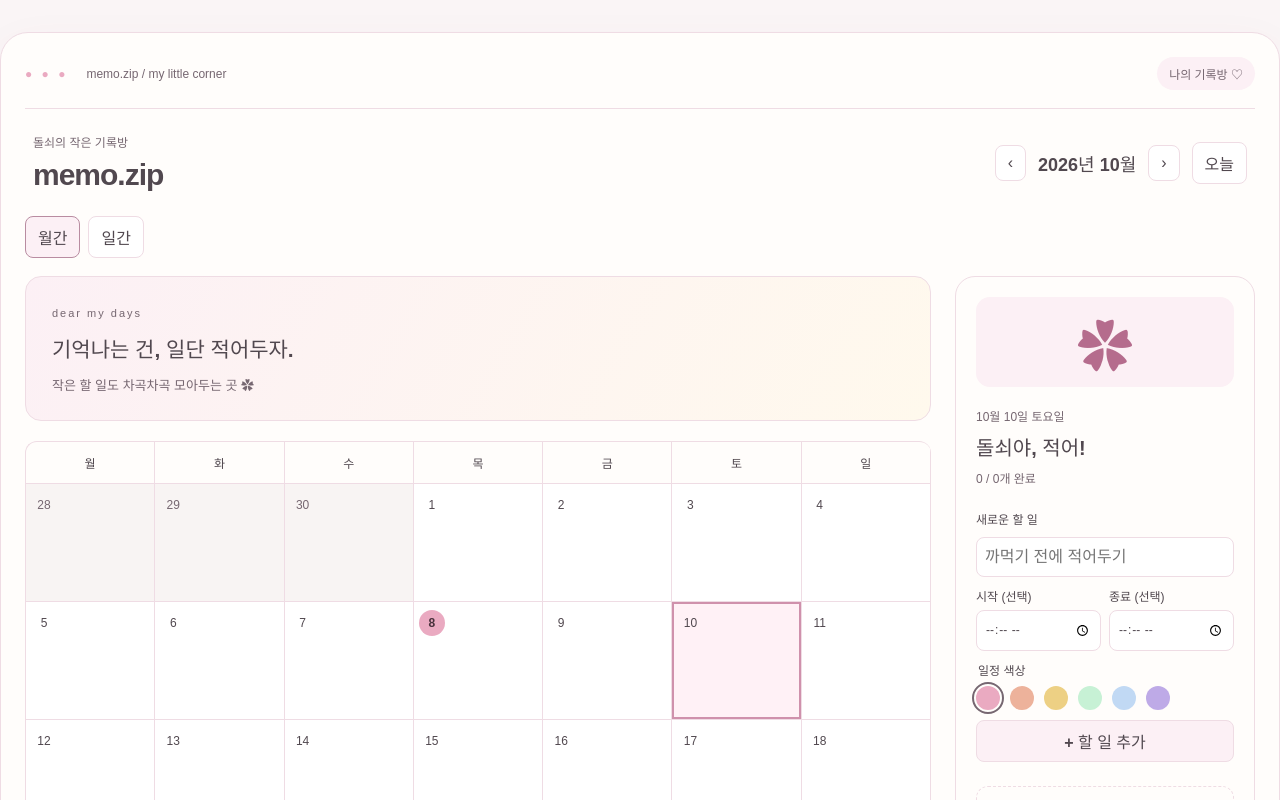
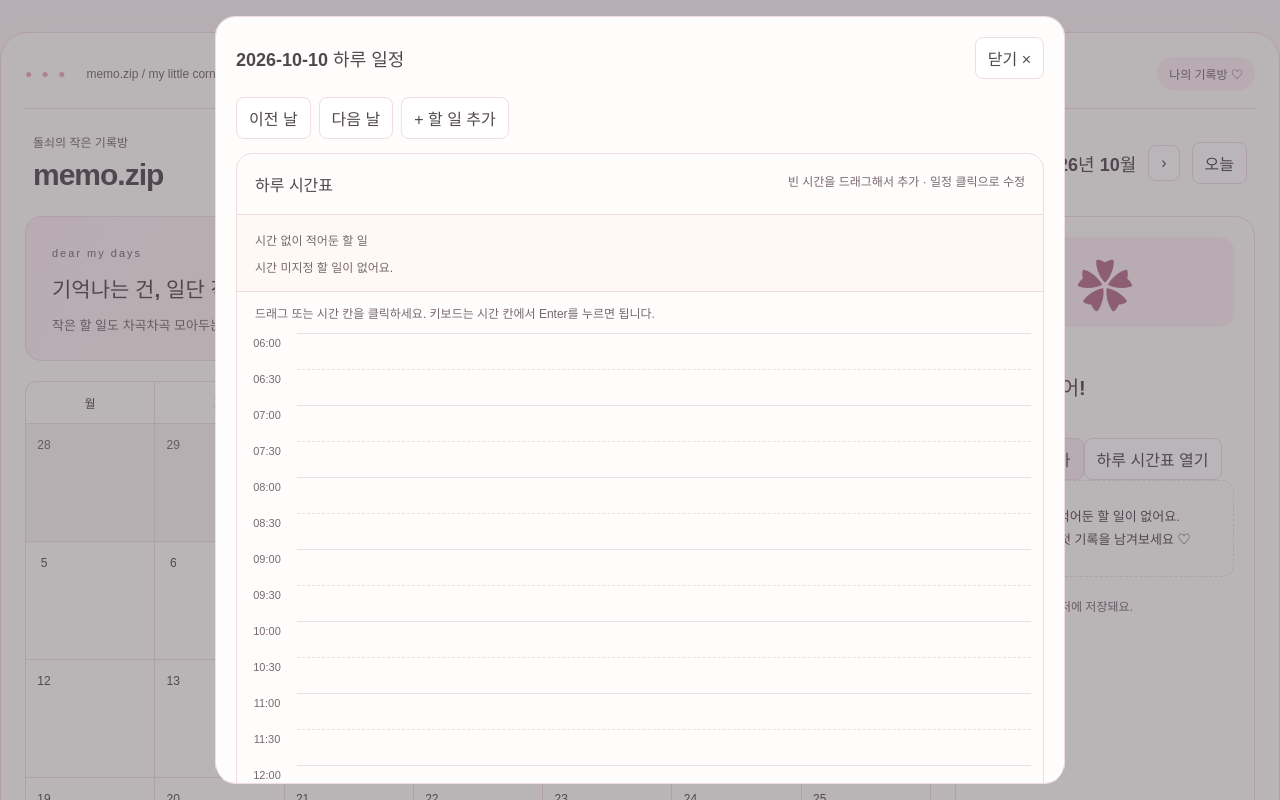
Before and after one commit to Gyu-me/memo.zip, a React (Vite) app: page / in a window 1280 px wide. Both pictures are taken after a click on the button "10". Shown: the top 800 px of the page. Built offline with nearby package versions, Linux system fonts and the light colour scheme.

Commit message:
feat: 하루 시간표 팝업으로 변경 및 드래그로 시간 작성 팝업 활성화 기능 추가

```diff
--- a/src/App.module.css
+++ b/src/App.module.css
@@ -61,3 +61,8 @@
 @media (max-width: 700px) { .layout { grid-template-columns: 1fr; } .toolbar { align-items: flex-start; flex-direction: column; } .home { margin: 12px 8px; padding: 12px; } .header { gap: 8px; } .header > span:nth-child(2) { flex: 1; } .home .day { min-height: 92px; padding: 4px 2px; } .event { font-size: 10px; } .banner { padding: 20px; } }
 .viewTabs { display: flex; gap: 8px; margin-bottom: 18px; }
 .viewTabs button[aria-pressed='true'] { background: var(--accent-soft); border-color: #b98ca1; font-weight: bold; }
+.home .dateButton { padding: 0; border: 0; text-align: left; width: 100%; background: transparent; }
+.home button.event { text-align: left; padding: 4px; font-size: 11px; border: 0; border-left: 3px solid var(--task-color); border-radius: 4px; }
+.home button.event.done { background: var(--task-color); }
+.form textarea { width: 100%; resize: vertical; border: 1px solid var(--border); border-radius: 8px; padding: 10px; color: inherit; background: white; }
+.popupNav { display: flex; gap: 8px; flex-wrap: wrap; margin-bottom: 14px; }
--- a/src/App.tsx
+++ b/src/App.tsx
@@ -5,6 +5,7 @@ import { dateKey, fromDateKey, monthDays } from "./lib/calendar";
 import type { Task } from "./types/task";
 import styles from "./App.module.css";
 import { DayTimeline } from "./components/DayTimeline";
+import { Popup } from "./components/Popup";
 
 const palette = [
   { id: "pink", name: "분홍", color: "#eaaac1" },
@@ -21,7 +22,9 @@ const colorOf = (task: Task) =>
 function App() {
   const [today, setToday] = useState(() => dateKey(new Date()));
   const [selected, setSelected] = useState(today);
-  const [view, setView] = useState<'month' | 'day'>('month');
+  const [dayOpen, setDayOpen] = useState(false);
+  const [editorOpen, setEditorOpen] = useState(false);
+  const [memo, setMemo] = useState('');
   const [month, setMonth] = useState(
     () => new Date(new Date().getFullYear(), new Date().getMonth(), 1),
   );
@@ -72,6 +75,15 @@ function App() {
     setStart("");
     setEnd("");
     setEditing(null);
+    setMemo('');
+  };
+
+  const openEditor = (task?: Task, range?: { start: string; end: string }) => {
+    clearForm();
+    setTitle(task?.title ?? ''); setMemo(task?.memo ?? '');
+    setStart(task?.startTime ?? range?.start ?? ''); setEnd(task?.endTime ?? range?.end ?? '');
+    setCategory(task?.categoryId ?? 'pink'); setEditing(task?.id ?? null);
+    setError(''); setEditorOpen(true);
   };
   const selectDate = (key: string) => {
     setSelected(key);
@@ -100,7 +112,9 @@ function App() {
       setError("할 일을 입력해주세요.");
       return;
     }
-    if ((start && !end) || (!start && end) || (start && end && end <= start)) {
+    const validStart = /^(?:[01]\d|2[0-3]):[0-5]\d$/;
+    const validEnd = /^(?:(?:[01]\d|2[0-3]):[0-5]\d|24:00)$/;
+    if ((start && !end) || (!start && end) || (start && end && (!validStart.test(start) || !validEnd.test(end) || end <= start))) {
       setError(
         "시작과 종료 시간을 함께 입력하고 종료를 시작보다 늦게 설정해주세요.",
       );
@@ -110,6 +124,7 @@ function App() {
     const task: Task = {
       id: original?.id ?? crypto.randomUUID(),
       title: title.trim(),
+      memo: memo.trim() || undefined,
       date: selected,
       startTime: start || undefined,
       endTime: end || undefined,
@@ -117,7 +132,7 @@ function App() {
       completed: original?.completed ?? false,
       createdAt: original?.createdAt ?? new Date().toISOString(),
     };
-    if (await mutate(() => taskRepository.save(task))) clearForm();
+    if (await mutate(() => taskRepository.save(task))) { clearForm(); setEditorOpen(false); }
   }
 
   return (
@@ -136,20 +151,20 @@ function App() {
         </div>
         <nav className={styles.monthNav} aria-label="날짜 이동">
           <button
-            aria-label={view === 'month' ? '이전 달' : '이전 날'}
+            aria-label="이전 달"
             onClick={() =>
-              view === 'month' ? setMonth(new Date(month.getFullYear(), month.getMonth() - 1, 1)) : selectDate(dateKey(new Date(fromDateKey(selected).getFullYear(), fromDateKey(selected).getMonth(), fromDateKey(selected).getDate() - 1)))
+              setMonth(new Date(month.getFullYear(), month.getMonth() - 1, 1))
             }
           >
             ‹
           </button>
           <h2>
-            {view === 'month' ? `${month.getFullYear()}년 ${month.getMonth() + 1}월` : fromDateKey(selected).toLocaleDateString('ko-KR', { year: 'numeric', month: 'long', day: 'numeric' })}
+            {month.getFullYear()}년 {month.getMonth() + 1}월
           </h2>
           <button
-            aria-label={view === 'month' ? '다음 달' : '다음 날'}
+            aria-label="다음 달"
             onClick={() =>
-              view === 'month' ? setMonth(new Date(month.getFullYear(), month.getMonth() + 1, 1)) : selectDate(dateKey(new Date(fromDateKey(selected).getFullYear(), fromDateKey(selected).getMonth(), fromDateKey(selected).getDate() + 1)))
+              setMonth(new Date(month.getFullYear(), month.getMonth() + 1, 1))
             }
           >
             ›
@@ -157,18 +172,14 @@ function App() {
           <button onClick={() => selectDate(dateKey(new Date()))}>오늘</button>
         </nav>
       </div>
-      <nav className={styles.viewTabs} aria-label="일정 보기">
-        <button aria-pressed={view === 'month'} onClick={() => setView('month')}>월간</button>
-        <button aria-pressed={view === 'day'} onClick={() => setView('day')}>일간</button>
-      </nav>
       <div className={styles.layout}>
-        <section className={styles.content} aria-label={view === 'month' ? '월간 캘린더' : '일간 시간표'}>
+        <section className={styles.content} aria-label="월간 캘린더">
           <div className={styles.banner}>
             <span>dear my days</span>
             <h2>기억나는 건, 일단 적어두자.</h2>
             <p>작은 할 일도 차곡차곡 모아두는 곳 ✿</p>
           </div>
-          {view === 'day' ? <DayTimeline date={selected} tasks={daily} disabled={busy || loading} colorOf={colorOf} onToggle={(task) => void mutate(() => taskRepository.setCompleted(task.id, !task.completed))} /> : <div className={styles.calendar}>
+          <div className={styles.calendar}>
             {["월", "화", "수", "목", "금", "토", "일"].map((day) => (
               <div className={styles.weekday} key={day}>
                 {day}
@@ -178,22 +189,21 @@ function App() {
               const key = dateKey(date);
               const entries = tasks.filter((task) => task.date === key);
               return (
-                <button
+                <div
                   key={key}
-                  aria-label={`${key} 일정 ${entries.length}개`}
-                  aria-pressed={selected === key}
                   className={`${styles.day} ${date.getMonth() !== month.getMonth() ? styles.outside : ""} ${selected === key ? styles.selected : ""}`}
-                  onClick={() => selectDate(key)}
                 >
-                  <span
-                    className={key === today ? styles.today : styles.dayNumber}
+                  <button aria-label={`${key} 하루 시간표 열기`} className={styles.dateButton}
+                    onClick={() => { selectDate(key); setDayOpen(true); }}
                   >
-                    {date.getDate()}
-                  </span>
+                    <span className={key === today ? styles.today : styles.dayNumber}>{date.getDate()}</span>
+                  </button>
                   <span className={styles.entries}>
                     {entries.slice(0, 3).map((task) => (
-                      <span
+                      <button
                         key={task.id}
+                        aria-label={`${task.title} 하루 시간표 열기`}
+                        onClick={() => { selectDate(key); setDayOpen(true); }}
                         className={`${styles.event} ${task.completed ? styles.done : ""}`}
                         style={
                           { "--task-color": colorOf(task) } as CSSProperties
@@ -202,7 +212,7 @@ function App() {
                         {task.completed ? "✓ " : ""}
                         {task.startTime ? `${task.startTime} ` : ""}
                         {task.title}
-                      </span>
+                      </button>
                     ))}
                     {entries.length > 3 && (
                       <span className={styles.more}>
@@ -210,10 +220,10 @@ function App() {
                       </span>
                     )}
                   </span>
-                </button>
+                </div>
               );
             })}
-          </div>}
+          </div>
         </section>
         <aside className={styles.sidebar} aria-label="선택 날짜 할 일">
           <div className={styles.character} aria-hidden="true">
@@ -236,6 +246,76 @@ function App() {
               {error}
             </p>
           )}
+<button className={styles.primary} disabled={busy || loading} onClick={() => openEditor()}>+ 할 일 추가</button><button onClick={() => setDayOpen(true)}>하루 시간표 열기</button>
+          <ul className={styles.taskList}>
+            {daily.map((task) => (
+              <li
+                key={task.id}
+                className={task.completed ? styles.completedTask : ""}
+              >
+                <label>
+                  <input
+                    type="checkbox"
+                    checked={task.completed}
+                    disabled={busy || loading}
+                    onChange={() =>
+                      void mutate(() =>
+                        taskRepository.setCompleted(task.id, !task.completed),
+                      )
+                    }
+                  />
+                  <span>
+                    <span>{task.title}</span>
+                    {task.startTime && (
+                      <small>
+                        {task.startTime}–{task.endTime}
+                      </small>
+                    )}
+                  </span>
+                </label>
+                <div className={styles.actions}>
+                  <button
+                    aria-label={`${task.title} 수정`}
+                    disabled={busy}
+                    onClick={() => { setDayOpen(true); openEditor(task); }}
+                  >
+                    수정
+                  </button>
+                  <button
+                    aria-label={`${task.title} 삭제`}
+                    disabled={busy}
+                    onClick={() => {
+                      if (window.confirm(`“${task.title}”을 삭제할까요?`))
+                        void mutate(() => taskRepository.remove(task.id)).then(
+                          (saved) => {
+                            if (saved && editing === task.id) clearForm();
+                          },
+                        );
+                    }}
+                  >
+                    삭제
+                  </button>
+                </div>
+              </li>
+            ))}
+          </ul>
+          {!loading && !daily.length && (
+            <p className={styles.empty}>
+              아직 적어둔 할 일이 없어요.
+              <br />
+              오늘의 첫 기록을 남겨보세요 ♡
+            </p>
+          )}
+          <p className={styles.note}>기록은 이 브라우저에 저장돼요.</p>
+        </aside>
+      </div>
+      {dayOpen && <Popup title={`${selected} 하루 일정`} busy={busy} onClose={() => setDayOpen(false)}>
+        <div className={styles.popupNav}><button onClick={() => { const date = fromDateKey(selected); date.setDate(date.getDate() - 1); selectDate(dateKey(date)); }}>이전 날</button><button onClick={() => { const date = fromDateKey(selected); date.setDate(date.getDate() + 1); selectDate(dateKey(date)); }}>다음 날</button><button onClick={() => openEditor()}>+ 할 일 추가</button></div>
+        <DayTimeline date={selected} tasks={daily} disabled={busy || loading} colorOf={colorOf} onToggle={(task) => void mutate(() => taskRepository.setCompleted(task.id, !task.completed))} onSelectRange={(start, end) => openEditor(undefined, { start, end })} onEdit={(task) => openEditor(task)} />
+      </Popup>}
+      {editorOpen && <Popup title={editing ? '할 일 수정' : '할 일 작성'} busy={busy} onClose={() => { clearForm(); setEditorOpen(false); }}>
+        <p>{selected}</p>
+        {error && <p role="alert" className={styles.error}>{error}</p>}
           <form onSubmit={submit} className={styles.form}>
             <label htmlFor="task-title">
               {editing ? "할 일 수정" : "새로운 할 일"}
@@ -249,11 +329,11 @@ function App() {
               required
               disabled={busy || loading}
             />
-            <div className={styles.times}>
+            <label htmlFor="task-memo">메모</label><textarea id="task-memo" value={memo} onChange={(e) => setMemo(e.target.value)} rows={4} maxLength={5000} disabled={busy} placeholder="기억해둘 내용을 적어주세요" /><div className={styles.times}>
               <label>
                 시작 (선택)
                 <input
-                  type="time"
+                  type="text" inputMode="numeric" placeholder="HH:mm" pattern="(?:[01][0-9]|2[0-3]):[0-5][0-9]|24:00"
                   value={start}
                   onInput={(e) => setStart(e.currentTarget.value)}
                   disabled={busy}
@@ -262,7 +342,7 @@ function App() {
               <label>
                 종료 (선택)
                 <input
-                  type="time"
+                  type="text" inputMode="numeric" placeholder="HH:mm" pattern="(?:[01][0-9]|2[0-3]):[0-5][0-9]|24:00"
                   value={end}
                   onInput={(e) => setEnd(e.currentTarget.value)}
                   disabled={busy}
@@ -295,79 +375,12 @@ function App() {
               {busy ? "저장 중…" : editing ? "수정 저장" : "+ 할 일 추가"}
             </button>
             {editing && (
-              <button type="button" onClick={clearForm} disabled={busy}>
+              <button type="button" onClick={() => { clearForm(); setEditorOpen(false); }} disabled={busy}>
                 수정 취소
               </button>
             )}
           </form>
-          <ul className={styles.taskList}>
-            {daily.map((task) => (
-              <li
-                key={task.id}
-                className={task.completed ? styles.completedTask : ""}
-              >
-                <label>
-                  <input
-                    type="checkbox"
-                    checked={task.completed}
-                    disabled={busy || loading}
-                    onChange={() =>
-                      void mutate(() =>
-                        taskRepository.setCompleted(task.id, !task.completed),
-                      )
-                    }
-                  />
-                  <span>
-                    <span>{task.title}</span>
-                    {task.startTime && (
-                      <small>
-                        {task.startTime}–{task.endTime}
-                      </small>
-                    )}
-                  </span>
-                </label>
-                <div className={styles.actions}>
-                  <button
-                    aria-label={`${task.title} 수정`}
-                    disabled={busy}
-                    onClick={() => {
-                      setEditing(task.id);
-                      setTitle(task.title);
-                      setStart(task.startTime ?? "");
-                      setEnd(task.endTime ?? "");
-                      setCategory(task.categoryId ?? "pink");
-                    }}
-                  >
-                    수정
-                  </button>
-                  <button
-                    aria-label={`${task.title} 삭제`}
-                    disabled={busy}
-                    onClick={() => {
-                      if (window.confirm(`“${task.title}”을 삭제할까요?`))
-                        void mutate(() => taskRepository.remove(task.id)).then(
-                          (saved) => {
-                            if (saved && editing === task.id) clearForm();
-                          },
-                        );
-                    }}
-                  >
-                    삭제
-                  </button>
-                </div>
-              </li>
-            ))}
-          </ul>
-          {!loading && !daily.length && (
-            <p className={styles.empty}>
-              아직 적어둔 할 일이 없어요.
-              <br />
-              오늘의 첫 기록을 남겨보세요 ♡
-            </p>
-          )}
-          <p className={styles.note}>기록은 이 브라우저에 저장돼요.</p>
-        </aside>
-      </div>
+      </Popup>}
       <footer className={styles.footer}>
         까먹어도 괜찮아, 여기 적어두면 돼.
       </footer>
--- a/src/components/DayTimeline.module.css
+++ b/src/components/DayTimeline.module.css
@@ -21,3 +21,8 @@
 .wrapper button.completed { background: var(--task-color); }
 .completed .title { text-decoration: line-through; }
 @media (max-width: 700px) { .viewport { height: 420px; } .events { left: 48px; } .row > span { width: 48px; } .events .block { padding: 3px; } }
+.events { touch-action: none; }
+.events .slot { position: absolute; left: 0; width: 100%; height: 36px; padding: 0; border: 0; border-radius: 0; background: transparent; }
+.slot:focus-visible { outline-offset: -3px; }
+.selection { position: absolute; left: 0; right: 0; background: #eaaac166; border: 2px dashed #ac6686; pointer-events: none; z-index: 2; }
+.events .block { z-index: 3; }
--- a/src/components/DayTimeline.tsx
+++ b/src/components/DayTimeline.tsx
@@ -1,6 +1,6 @@
-import { useEffect, useRef, type CSSProperties } from 'react'
+import { useEffect, useRef, useState, type CSSProperties, type PointerEvent } from 'react'
 import type { Task } from '../types/task'
-import { timelineLayout } from '../lib/timeline'
+import { timelineLayout, dragRange } from '../lib/timeline'
 import styles from './DayTimeline.module.css'
 
 interface Props {
@@ -9,15 +9,19 @@ interface Props {
   disabled: boolean
   colorOf: (task: Task) => string
   onToggle: (task: Task) => void
+  onSelectRange: (start: string, end: string) => void
+  onEdit: (task: Task) => void
 }
 
-export function DayTimeline({ date, tasks, disabled, colorOf, onToggle }: Props) {
+export function DayTimeline({ date, tasks, disabled, colorOf, onToggle, onSelectRange, onEdit }: Props) {
   const viewport = useRef<HTMLDivElement>(null)
+  const [selection, setSelection] = useState<{ anchor: number; current: number } | null>(null)
+  const slotAt = (event: PointerEvent<HTMLDivElement>) => Math.max(0, Math.min(47, Math.floor((event.clientY - event.currentTarget.getBoundingClientRect().top) / 36)))
   useEffect(() => { if (viewport.current) viewport.current.scrollTop = 6 * 72 }, [date])
   const timed = timelineLayout(tasks)
   const untimed = tasks.filter((task) => !task.startTime || !task.endTime)
   return <div className={styles.wrapper}>
-    <div className={styles.heading}><h2>하루 시간표</h2><span>30분 간격 · 블록을 눌러 완료 체크</span></div>
+    <div className={styles.heading}><h2>하루 시간표</h2><span>빈 시간을 드래그해서 추가 · 일정 클릭으로 수정</span></div>
     <section className={styles.untimed} aria-label="시간 미지정 할 일">
       <h3>시간 없이 적어둔 할 일</h3>
       {untimed.length ? <div>{untimed.map((task) => <button key={task.id} disabled={disabled} aria-pressed={task.completed}
@@ -25,18 +29,25 @@ export function DayTimeline({ date, tasks, disabled, colorOf, onToggle }: Props)
         className={task.completed ? styles.completed : ''}>{task.completed ? '✓ ' : '○ '}{task.title}</button>)}</div>
         : <p>시간 미지정 할 일이 없어요.</p>}
     </section>
-    {!timed.length && <p className={styles.empty}>오른쪽에서 시작·종료 시간을 입력하면 여기에 표시돼요.</p>}
+    <p className={styles.empty}>드래그 또는 시간 칸을 클릭하세요. 키보드는 시간 칸에서 Enter를 누르면 됩니다.</p>
     <div className={styles.viewport} ref={viewport} tabIndex={0} aria-label={`${date} 시간표, 위아래로 스크롤`}>
       <div className={styles.timeline}>
         {Array.from({ length: 48 }, (_, i) => <div key={i} className={styles.row} style={{ top: i * 36 }}>
           <span>{`${String(Math.floor(i / 2)).padStart(2, '0')}:${i % 2 ? '30' : '00'}`}</span><div />
         </div>)}
-        <div className={styles.events}>
+        <div className={styles.events}
+          onPointerDown={(event) => { if (disabled || event.button !== 0 || (event.target as HTMLElement).closest('[data-event]')) return; event.preventDefault(); event.currentTarget.setPointerCapture(event.pointerId); const slot = slotAt(event); setSelection({ anchor: slot, current: slot }) }}
+          onPointerMove={(event) => { if (selection) setSelection({ ...selection, current: slotAt(event) }) }}
+          onPointerUp={(event) => { if (!selection) return; const range = dragRange(selection.anchor, slotAt(event)); setSelection(null); onSelectRange(range.start, range.end) }}
+          onPointerCancel={() => setSelection(null)}>
+          {Array.from({ length: 48 }, (_, i) => <button key={i} className={styles.slot} disabled={disabled} style={{ top: i * 36 }} aria-label={`${dragRange(i, i).start} 일정 추가`}
+            onClick={(event) => { if (event.detail === 0) { const range = dragRange(i, i); onSelectRange(range.start, range.end) } }} />)}
+          {selection && <div className={styles.selection} style={{ top: Math.min(selection.anchor, selection.current) * 36, height: (Math.abs(selection.anchor - selection.current) + 1) * 36 }} />}
           {timed.map(({ task, start, end, column, columns }) => <button key={task.id}
-            disabled={disabled} aria-pressed={task.completed} aria-label={`${task.title} ${task.startTime}부터 ${task.endTime}, ${task.completed ? '완료 해제' : '완료 체크'}`}
+            data-event disabled={disabled} aria-label={`${task.title} ${task.startTime}부터 ${task.endTime}, 수정`}
             className={`${styles.block} ${task.completed ? styles.completed : ''}`}
             style={{ '--task-color': colorOf(task), top: start * 1.2, height: Math.max(36, (end - start) * 1.2), left: `${column / columns * 100}%`, width: `${100 / columns}%` } as CSSProperties}
-            onClick={() => onToggle(task)} title={`${task.title} · ${task.startTime}–${task.endTime}`}>
+            onClick={() => onEdit(task)} title={`${task.title} · ${task.startTime}–${task.endTime}`}>
             <span className={styles.title}>{task.completed ? '✓ ' : '○ '}{task.title}</span>
             <small>{task.startTime}–{task.endTime}</small>
           </button>)}
--- /dev/null
+++ b/src/components/Popup.module.css
@@ -0,0 +1,6 @@
+.popup { width: min(850px, calc(100% - 24px)); max-height: calc(100dvh - 32px); overflow-y: auto; border: 1px solid var(--border); border-radius: 20px; background: var(--paper); color: inherit; padding: 20px; }
+.popup::backdrop { background: #51484f66; }
+.popup > header { display: flex; align-items: center; justify-content: space-between; gap: 12px; margin-bottom: 18px; }
+.popup > header h2 { margin: 0; font-size: 18px; }
+.popup button { border: 1px solid var(--border); border-radius: 8px; padding: 8px 12px; background: white; color: inherit; }
+.popup button:disabled { opacity: .6; }
--- /dev/null
+++ b/src/components/Popup.tsx
@@ -0,0 +1,17 @@
+import { useLayoutEffect, useRef, type ReactNode } from 'react'
+import styles from './Popup.module.css'
+
+export function Popup({ title, children, onClose, busy = false }: { title: string; children: ReactNode; onClose: () => void; busy?: boolean }) {
+  const dialog = useRef<HTMLDialogElement>(null)
+  useLayoutEffect(() => {
+    const element = dialog.current!
+    element.showModal()
+    element.querySelector<HTMLInputElement>('input')?.focus()
+    return () => element.close()
+  }, [])
+  return <dialog className={styles.popup} ref={dialog} aria-label={title}
+    onCancel={(event) => { event.preventDefault(); if (!busy) onClose() }}>
+    <header><h2>{title}</h2><button type="button" disabled={busy} onClick={onClose} aria-label={`${title} 닫기`}>닫기 ×</button></header>
+    {children}
+  </dialog>
+}
--- a/src/lib/timeline.ts
+++ b/src/lib/timeline.ts
@@ -1,6 +1,13 @@
 export function timeMinutes(time: string): number {
   const [hours, minutes] = time.split(':').map(Number)
   return hours * 60 + minutes
+}
+
+export function dragRange(anchor: number, current: number) {
+  const first = Math.max(0, Math.min(47, anchor))
+  const last = Math.max(0, Math.min(47, current))
+  const format = (minutes: number) => `${String(Math.floor(minutes / 60)).padStart(2, '0')}:${String(minutes % 60).padStart(2, '0')}`
+  return { start: format(Math.min(first, last) * 30), end: format((Math.max(first, last) + 1) * 30) }
 }
 
 interface TimedItem { id: string; startTime?: string; endTime?: string }
--- a/src/types/task.ts
+++ b/src/types/task.ts
@@ -1,6 +1,7 @@
 export interface Task {
   id: string
   title: string
+  memo?: string
   date: string // YYYY-MM-DD, calendar date without UTC conversion
   startTime?: string // HH:mm
   endTime?: string
```
Also changed, not shown: 1 other file (tests, documents, lock files or other folders).
